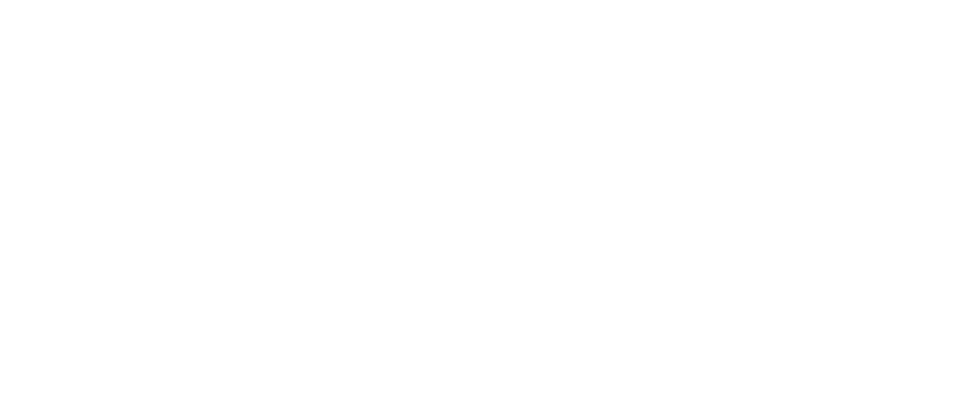
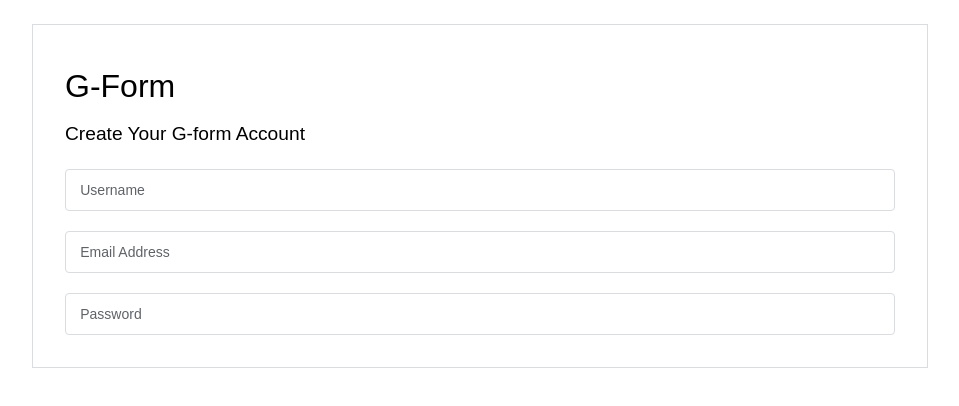
Before and after one commit to web-mihir/g-form, a plain HTML site: page index.html in a window 1280 px wide. Shown: the whole page, without its empty margins (160-1119 px from the left). Drawn offline with nearby package versions, Linux system fonts and the light colour scheme.

Commit message:
added style

```diff
--- a/index.html
+++ b/index.html
@@ -6,11 +6,42 @@
    <meta http-equiv="X-UA-Compatible" content="IE=edge">
    <meta name="viewport" content="width=device-width, initial-scale=1.0">
    <title>G Form</title>
+   <link href="https://cdn.jsdelivr.net/npm/bootstrap@5.1.3/dist/css/bootstrap.min.css" rel="stylesheet"
+      integrity="sha384-1BmE4kWBq78iYhFldvKuhfTAU6auU8tT94WrHftjDbrCEXSU1oBoqyl2QvZ6jIW3" crossorigin="anonymous">
    <link rel="stylesheet" href="css/style.css">
 </head>
 
 <body>
+   <main>
+      <section class="g_form">
+         <div class="g_form_container">
+            <h2>G-Form</h2>
+            <p>Create Your G-form Account</p>
+            <form class="g_form_form">
+               <div class="inp_group">
+                  <input autocomplete="off" type="text" id="name" placeholder="Username">
+                  <label for="name">
+                     Username
+                  </label>
+               </div>
 
+               <div class="inp_group">
+                  <input autocomplete="off" type="email" id="email" placeholder="Email Address">
+                  <label for="email">
+                     Email Address
+                  </label>
+               </div>
+
+               <div class="inp_group">
+                  <input autocomplete="off" type="password" id="password" placeholder="Password">
+                  <label for="password">
+                     Password
+                  </label>
+               </div>
+            </form>
+         </div>
+      </section>
+   </main>
 </body>
 
 </html>
--- /dev/null
+++ b/scss/style.scss
@@ -0,0 +1,93 @@
+:root {
+   --color-focus: #174ea6;
+}
+
+*,
+::before,
+::after {
+  margin: 0;
+  padding: 0;
+  box-sizing: border-box;
+}
+
+body {
+  font-family: sans-serif;
+}
+
+.g_form {
+  min-height: 100vh;
+
+  &::before {
+    content: "";
+    display: block;
+    box-flex: 1;
+    flex-grow: 1;
+    height: 24px;
+  }
+}
+
+.g_form_container {
+  padding: 2rem;
+  width: 70%;
+  margin: auto;
+  color: black;
+  border: 1px solid #dadce0;
+
+  h2 {
+    padding: 10px 0;
+    margin-bottom: 5px;
+  }
+
+  p {
+    font-size: 1.2rem;
+  }
+}
+
+.inp_group {
+  margin-top: 20px;
+  position: relative;
+
+  input {
+    width: 100%;
+    padding: 20px 14px;
+    outline: none;
+    border-radius: 4px;
+    color: #202124;
+    font-size: 14px;
+    background-color: transparent;
+    display: block;
+    height: 24px;
+    line-height: 24px;
+    margin: 0;
+    border: 1px solid #dadce0;
+
+    &:focus {
+      background-color: #fff;
+      border: 2px solid var(--color-focus);
+    }
+
+    &::placeholder {
+      opacity: 0;
+    }
+  }
+
+  label {
+    position: absolute;
+    top: 50%;
+    left: 1%;
+    padding: 0 0.435rem;
+    pointer-events: none;
+    transform: translate(0%, -50%);
+    transition: all 0.1s ease-in-out;
+    background-color: #fff;
+    color: #5f6368;
+    font-size: 14px;
+  }
+
+  input:focus ~ label,
+  input:not(:placeholder-shown) ~ label {
+    top: 0;
+    color: var(--color-focus);
+    font-size: 12px;
+  }
+}
```
Also changed, not shown: css/style.css.
